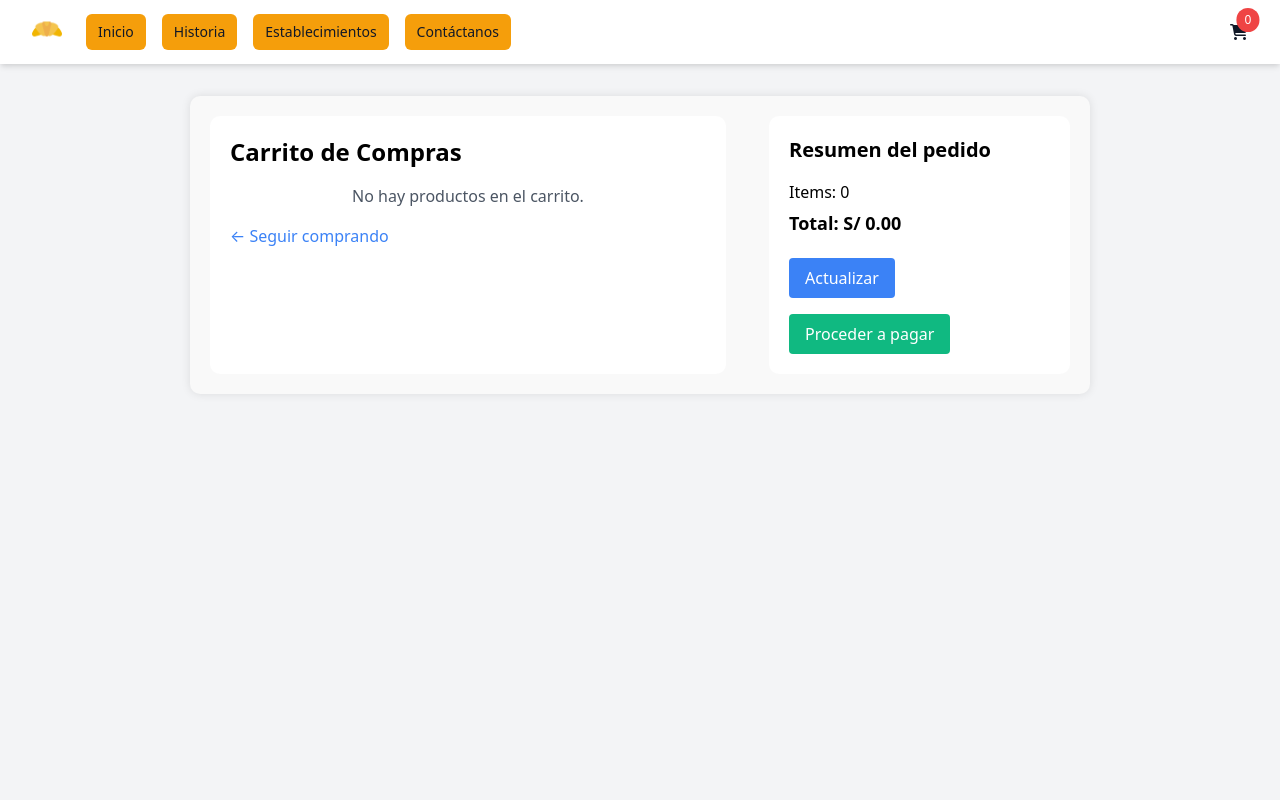
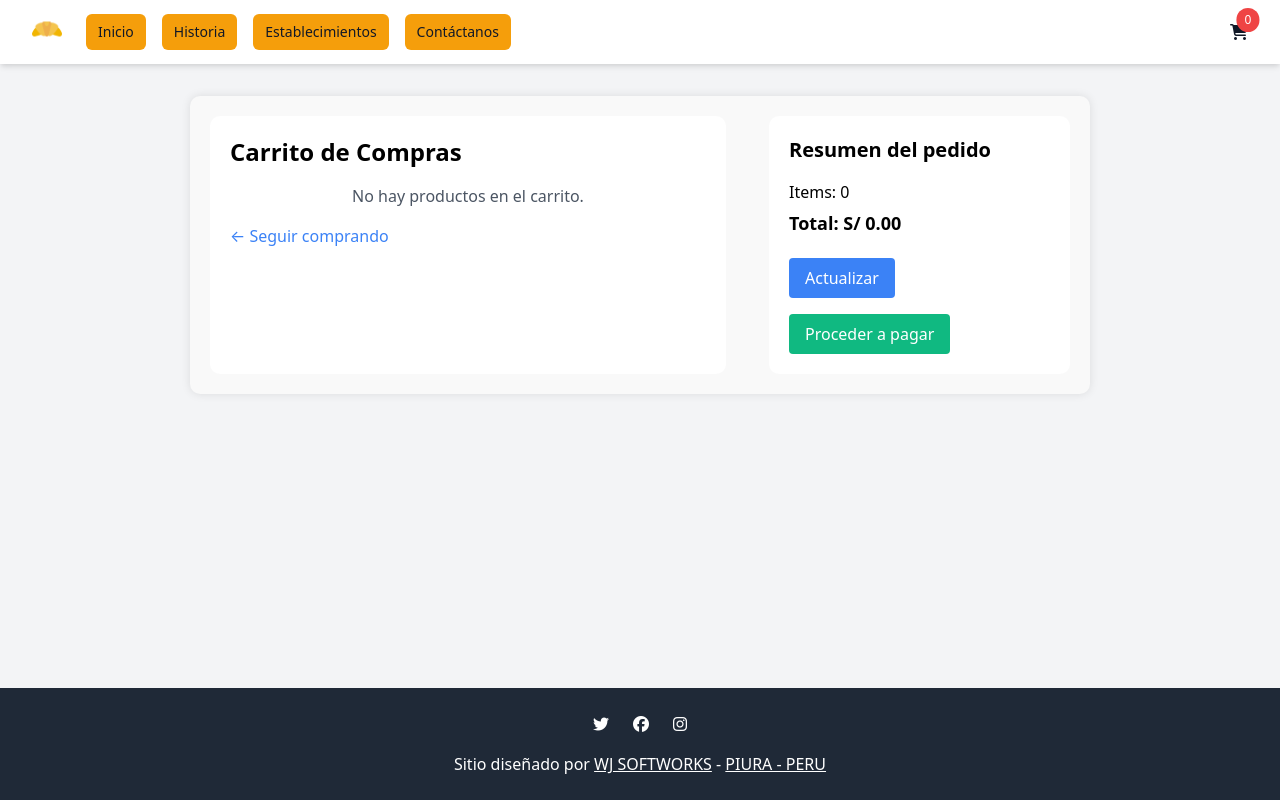
Before and after one commit to wilderTorres18/Bakery, a PHP site: page /linea/carritoindex.php in a window 1280 px wide. Run offline with PHP 8.4, Linux system fonts and the light colour scheme; some libraries are stand-ins or nearby versions.

Commit message:
cambios en Interfaz de Usuario incial, mejorando

```diff
--- a/carritoindex.php
+++ b/carritoindex.php
@@ -39,8 +39,21 @@ if (isset($_POST['actualizar'])) {
     <!-- SweetAlert2 -->
     <script src="//cdn.jsdelivr.net/npm/sweetalert2@11"></script>
     <title>Carrito de Compras</title>
-</head>
     <style>
+        html, body {
+            height: 100%;
+            margin: 0;
+        }
+        body {
+            display: flex;
+            flex-direction: column;
+        }
+        .main-content {
+            flex: 1;
+        }
+        footer {
+            flex-shrink: 0;
+        }
         .cart-container {
             max-width: 900px;
             margin: auto;
@@ -84,13 +97,14 @@ if (isset($_POST['actualizar'])) {
             margin: 0;
         }
     </style>
+</head>
 <body class="bg-gray-100">
-    <!--Navigation-->
+    <!-- Navigation -->
     <nav class="bg-white shadow-md mb-8">
         <div class="max-w-7xl mx-auto px-2 sm:px-6 lg:px-8">
             <div class="relative flex items-center justify-between h-16">
                 <div class="absolute inset-y-0 left-0 flex items-center sm:hidden">
-                    <!-- Mobile menu button-->
+                    <!-- Mobile menu button -->
                     <button type="button" class="inline-flex items-center justify-center p-2 rounded-md text-gray-400 hover:text-white hover:bg-gray-700 focus:outline-none focus:ring-2 focus:ring-inset focus:ring-white" aria-controls="mobile-menu" aria-expanded="false">
                         <span class="sr-only">Open main menu</span>
                         <svg class="block h-6 w-6" xmlns="http://www.w3.org/2000/svg" fill="none" viewBox="0 0 24 24" stroke="currentColor" aria-hidden="true">
@@ -126,6 +140,7 @@ if (isset($_POST['actualizar'])) {
         </div>
     </nav>
 
+    <div class="main-content">
         <div class="cart-container">
             <div class="cart-details">
                 <h2 class="text-2xl font-bold mb-4">Carrito de Compras</h2>
@@ -156,7 +171,6 @@ if (isset($_POST['actualizar'])) {
                     }
                     ?>
                     <a href="index.php" class="text-blue-500 hover:underline mt-4 block">← Seguir comprando</a>
-
             </div>
             <div class="cart-summary">
                 <h3 class="text-xl font-bold">Resumen del pedido</h3>
@@ -169,8 +183,24 @@ if (isset($_POST['actualizar'])) {
             </div>
             </form>
         </div>
+    </div>
 
-
+    <!-- Footer -->
+    <footer class="bg-gray-800 py-6 mt-12">
+        <div class="container mx-auto text-center text-white">
+            <div class="flex justify-center space-x-6 mb-4">
+                <a href="#" class="text-white hover:text-gray-400">
+                    <i class="fab fa-twitter"></i>
+                </a>
+                <a href="#" class="text-white hover:text-gray-400">
+                    <i class="fab fa-facebook"></i>
+                </a>
+                <a href="#" class="text-white hover:text-gray-400">
+                    <i class="fab fa-instagram"></i>
+                </a>
+            </div>
+            <p>Sitio diseñado por <a href="#" class="underline">WJ SOFTWORKS</a> - <a href="#" class="underline">PIURA - PERU</a></p>
+        </div>
+    </footer>
 </body>
-
 </html>
```
Lines whose indentation alone changed are shown as unchanged.
